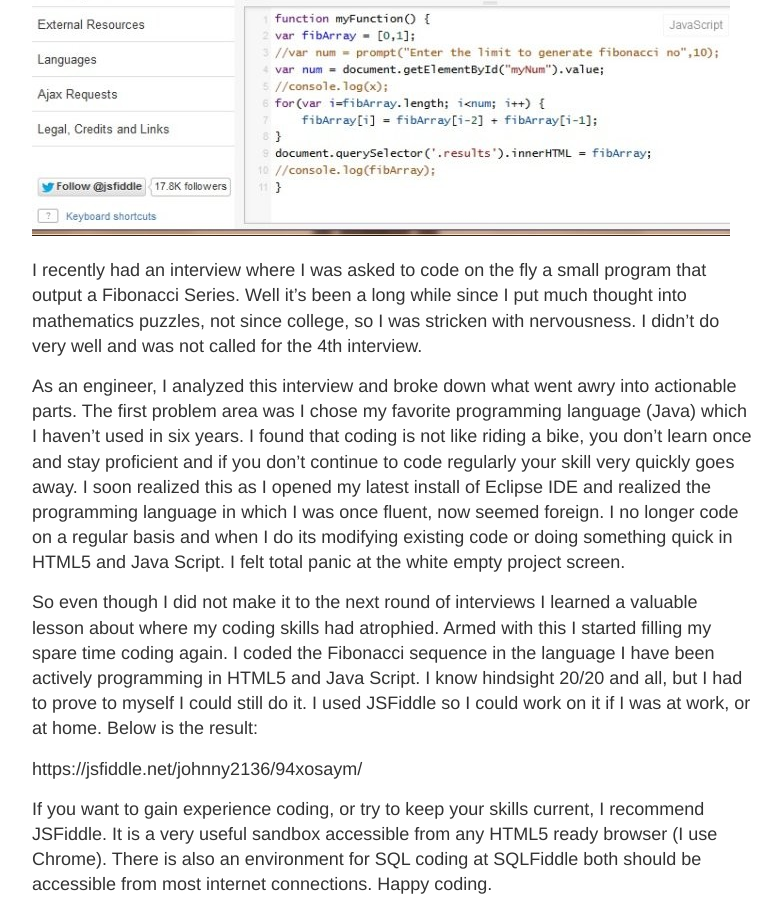
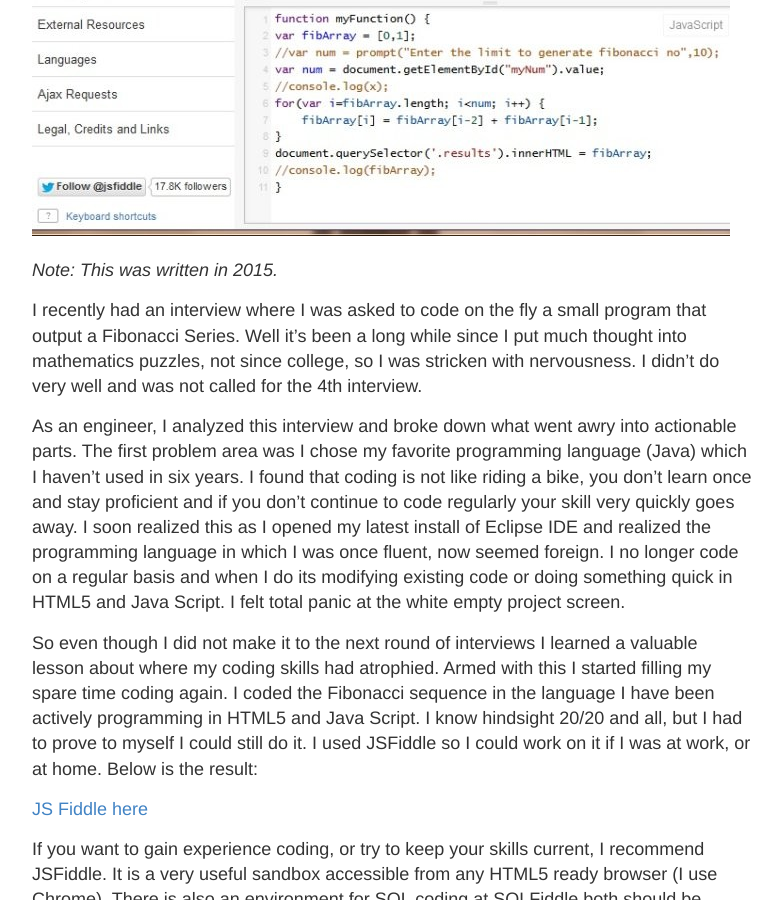
Before and after one commit to Johnny2136/johnny2136.github.io, a Jekyll site: the page built from _posts/2015-7-11-Fibonacci-JavaScript.md, in a window 1280 px wide and 900 px high, scrolled down 391 px. Shown: the whole window, without its empty margins (248-1030 px from the left). Built offline with Jekyll 4.4.1, drawn with Linux system fonts in a browser that asks for light colours; comment, search, counter and statistics services are not loaded.

Commit message:
Update 2015-7-11-Fibonacci-JavaScript.md

```diff
--- a/_posts/2015-7-11-Fibonacci-JavaScript.md
+++ b/_posts/2015-7-11-Fibonacci-JavaScript.md
@@ -3,6 +3,8 @@
 title: Fibonacci in JavaScript
 ---
 ![my JS fibonacci]({{ site.baseurl }}/images/0.jpg)
+
+*Note: This was written in 2015.*
 
 I recently had an interview where I was asked to code on the fly a small program that output a Fibonacci Series. Well it’s been a long while since I put much thought into mathematics puzzles, not since college, so I was stricken with nervousness. I didn’t do very well and was not called for the 4th interview.
 
@@ -10,6 +12,6 @@
 
 So even though I did not make it to the next round of interviews I learned a valuable lesson about where my coding skills had atrophied. Armed with this I started filling my spare time coding again. I coded the Fibonacci sequence in the language I have been actively programming in HTML5 and Java Script. I know hindsight 20/20 and all, but I had to prove to myself I could still do it. I used JSFiddle so I could work on it if I was at work, or at home. Below is the result:
 
-https://jsfiddle.net/johnny2136/94xosaym/
+[JS Fiddle here](https://jsfiddle.net/johnny2136/94xosaym/)
 
 If you want to gain experience coding, or try to keep your skills current, I recommend JSFiddle. It is a very useful sandbox accessible from any HTML5 ready browser (I use Chrome). There is also an environment for SQL coding at SQLFiddle both should be accessible from most internet connections. Happy coding.
```
